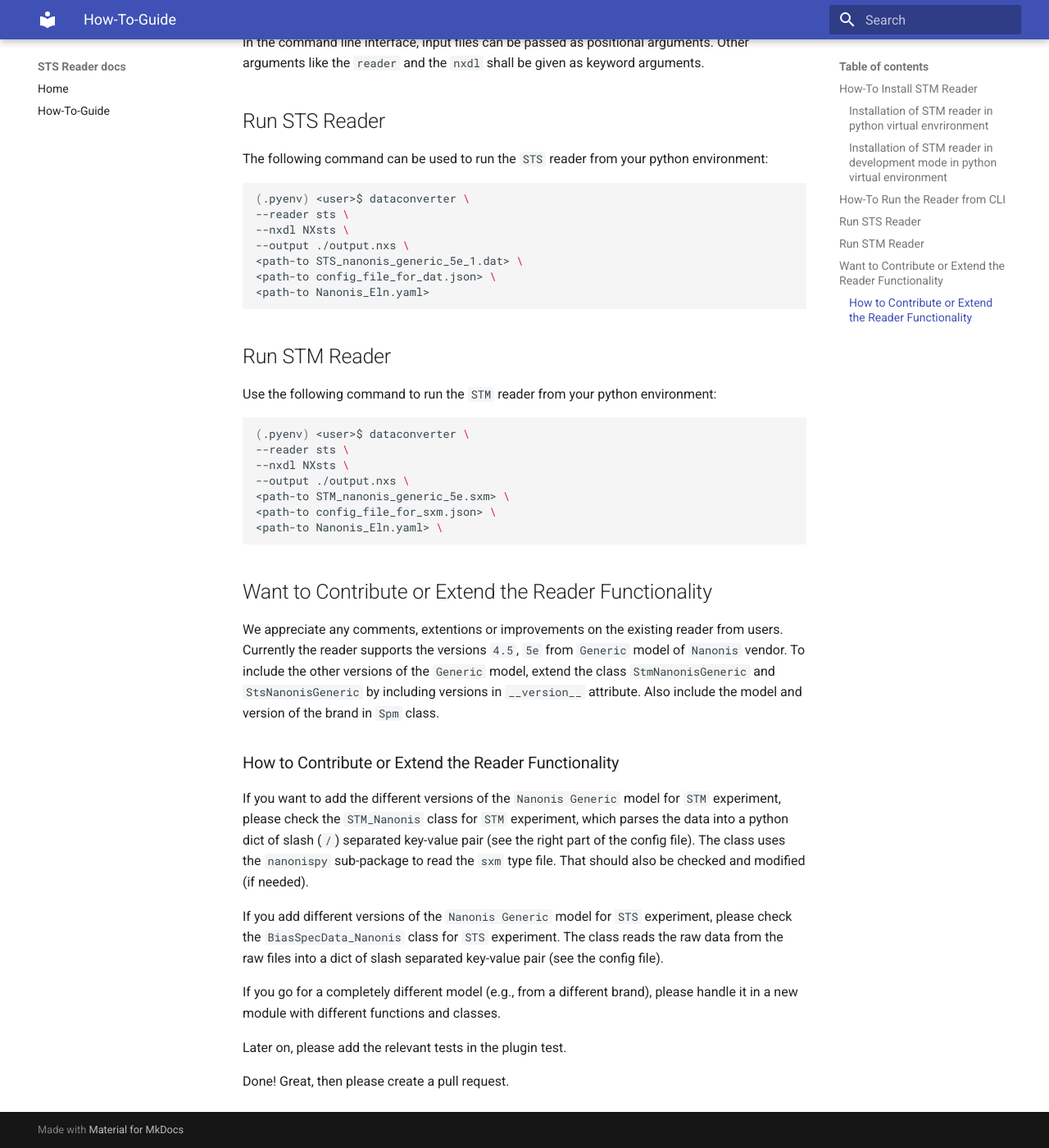
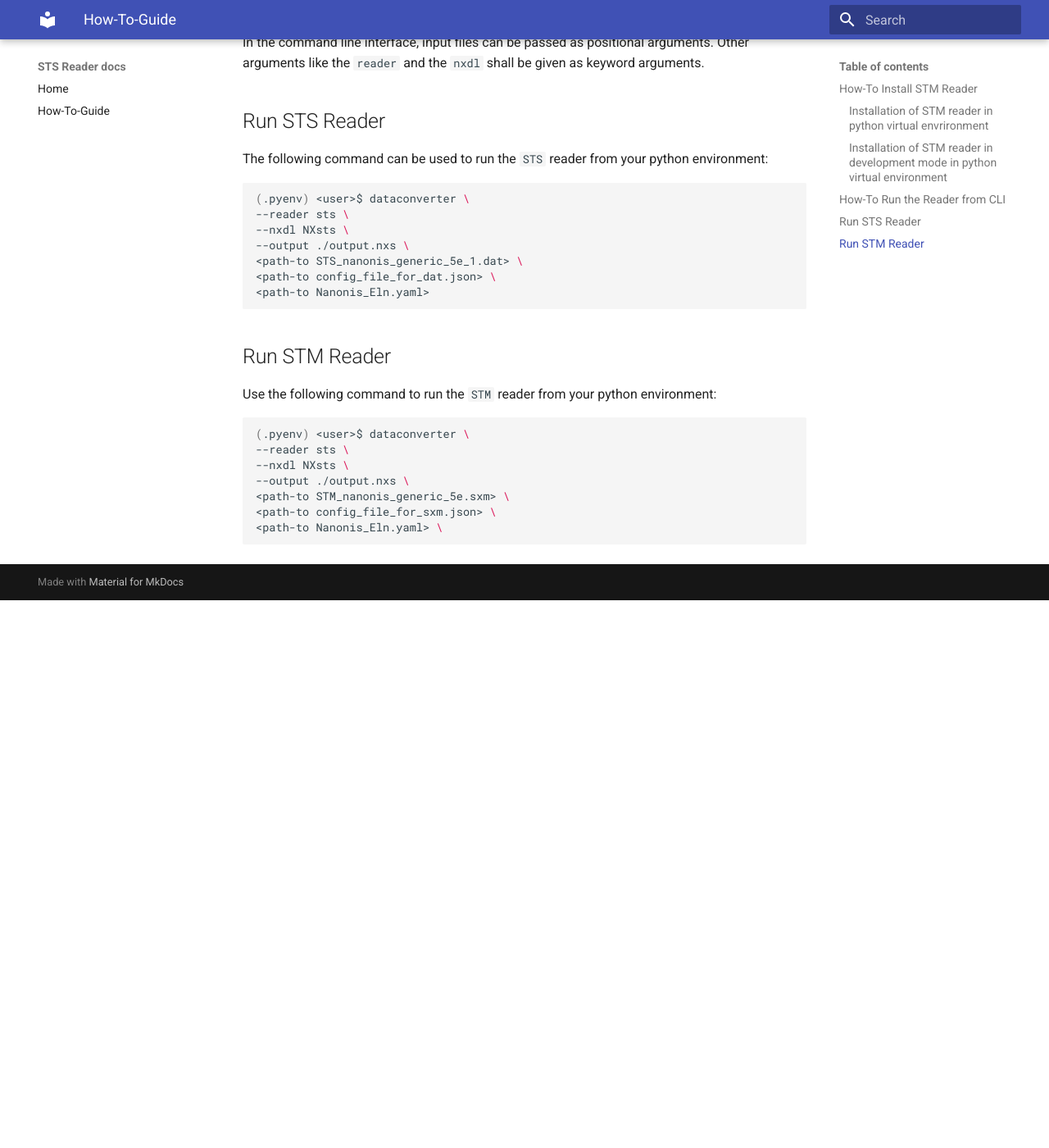
Before and after one commit to FAIRmat-NFDI/pynxtools-stm, an MkDocs documentation site: the page built from docs/how-to-guides/how-to-interact-with-reader.md, in a window 1280 px wide and 1400 px high, scrolled down 847 px. Shown: the whole window at 82% size. Built offline with MkDocs 1.6.1 and Material for MkDocs 9.7.7, drawn with Linux system fonts in a browser that asks for light colours; after the commit the page ends 1579 px from its top, so only the background shows below that.

Commit message:
Renaming to lower case.

````diff
--- a/docs/How-to-guides/How-to-interact-with-reader.md
+++ b/docs/how-to-guides/how-to-interact-with-reader.md
@@ -49,15 +49,3 @@ Use the following command to run the `STM` reader from your python environment:
 <path-to config_file_for_sxm.json> \
 <path-to Nanonis_Eln.yaml> \
 ```
-## Want to Contribute or Extend the Reader Functionality
-We appreciate any comments, extentions or improvements on the existing reader from users. Currently the reader supports the versions `4.5`, `5e` from `Generic` model of `Nanonis` vendor. To include the other versions of the `Generic` model, extend the class `StmNanonisGeneric` and `StsNanonisGeneric` by including versions in `__version__` attribute. Also include the model and version of the brand in `Spm` class.
-### How to Contribute or Extend the Reader Functionality
-If you want to add the different versions of the `Nanonis Generic` model for `STM` experiment, please check the `STM_Nanonis` class for `STM` experiment, which parses the data into a python dict of slash (`/`) separated key-value pair (see the right part of the config file). The class uses the `nanonispy` sub-package to read the `sxm` type file. That should also be checked and modified (if needed).
-
-If you add different versions of the `Nanonis Generic` model for `STS` experiment, please check the `BiasSpecData_Nanonis` class for `STS` experiment. The class reads the raw data from the raw files into a dict of slash separated key-value pair (see the config file).
-
-If you go for a completely different model (e.g., from a different brand), please handle it in a new module with different functions and classes.
-
-Later on, please add the relevant tests in the plugin test.
-
-Done! Great, then please create a pull request.
````
Also changed, not shown: docs/Tutorials/Tutorials.md (deleted, +0 -5 lines), docs/tutorial/nomad-tutorial.md (added, +4 -0 lines), docs/tutorial/reader-tutorial.md (added, +18 -0 lines), docs/explanation/reader_components.md (renamed from docs/Explanation/Reader_components.md), docs/reference/reference.md (renamed from docs/Reference/reference.md).
